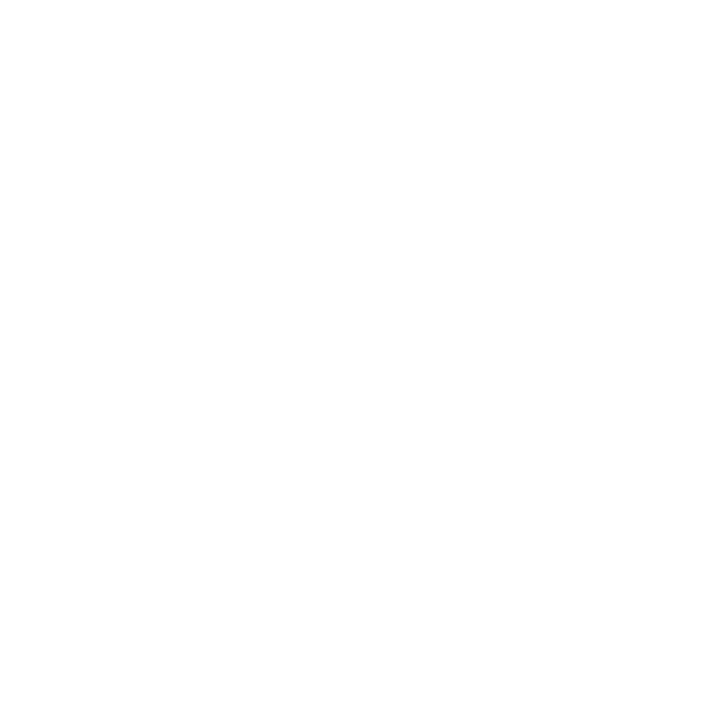
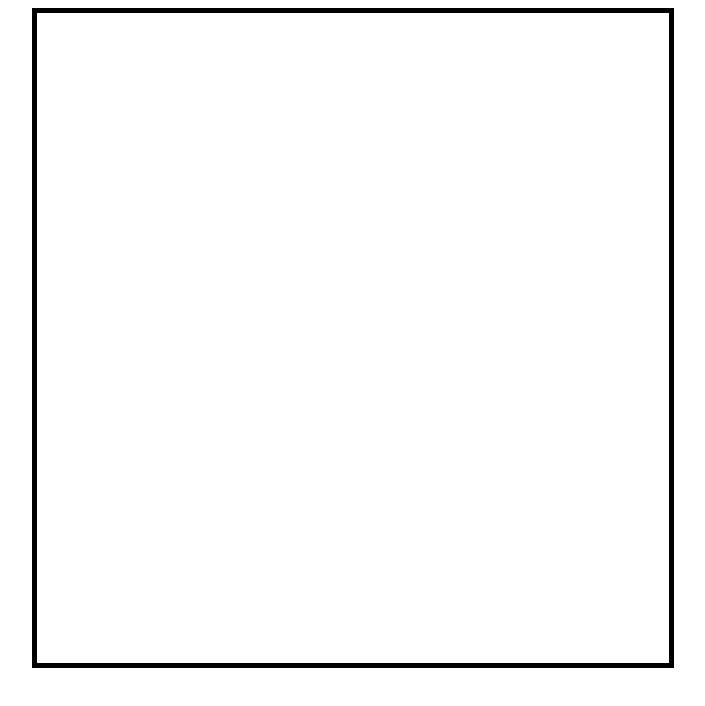
Before and after one commit to piotrbarc/Projekt4, a plain HTML site: page index.html in a window 1280 px wide. Shown: the whole page, without its empty margins (287-992 px from the left). Drawn offline with Linux system fonts and the light colour scheme.

Commit message:
prepare canvas , add styles for canvas

```diff
--- a/index.html
+++ b/index.html
@@ -6,9 +6,10 @@
     <meta name="viewport" content="width=device-width, initial-scale=1.0">
     <meta http-equiv="X-UA-Compatible" content="ie=edge">
     <title>Document</title>
+    <link rel="stylesheet" href="style.css">
 </head>
 <body>
-
+    <canvas id = "canvas"></canvas>
     <script src="javascript.js"></script>
 </body>
 </html>
--- a/javascript.js
+++ b/javascript.js
@@ -0,0 +1,2 @@
+let canvas = document.querySelector('#canvas');
+let ctx = canvas.getContext('2d');
--- a/style.css
+++ b/style.css
@@ -0,0 +1,13 @@
+canvas
+{
+    border-style: solid;
+    border-width: 5px;
+    width: 550px;
+    height: 650px;
+    margin-left: auto;
+    margin-right: auto;
+    display: block;
+    margin-left: auto;
+    margin-right: auto;
+    width: 50%;
+}
```
